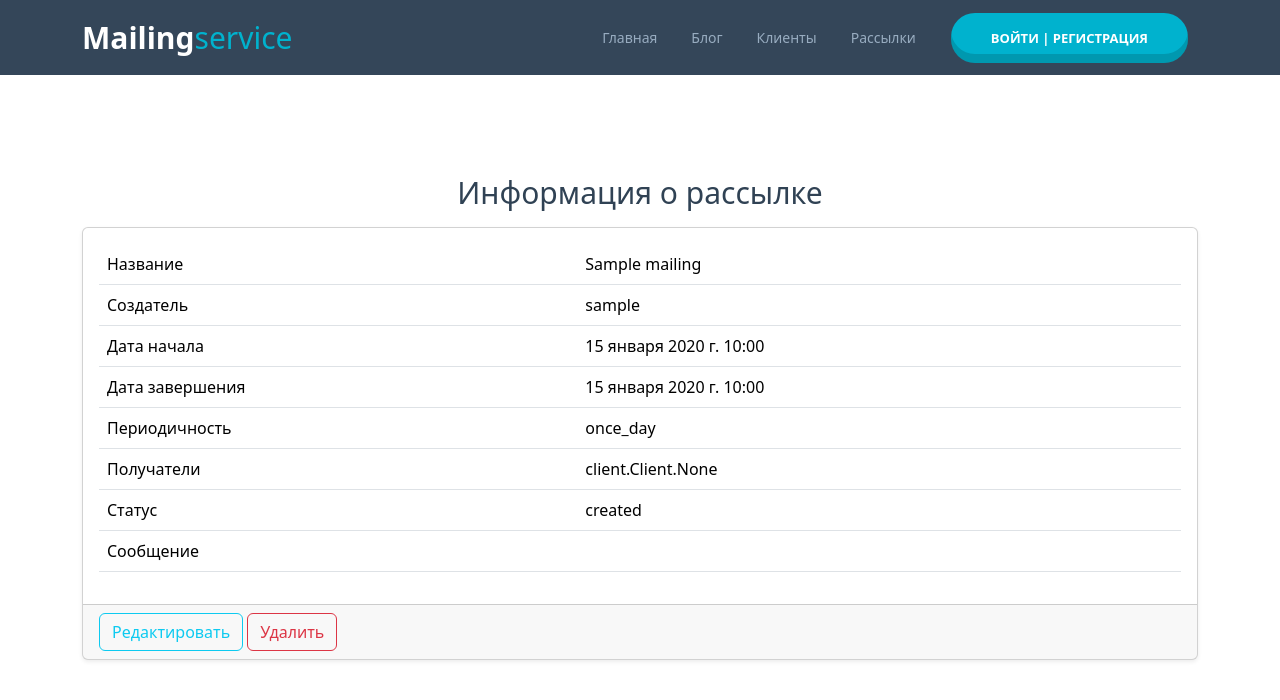
After one commit to UserSemDev/CW6_mailings_service, a Django app: page /mailings/1 in a window 1280 px wide. The commit adds this page. Shown: the top 700 px of the page. Run offline with Django 5.2, Linux system fonts and the light colour scheme; tables that the repository leaves empty hold one stand-in row (values such as "Sample post"); some libraries are stand-ins or nearby versions.

Commit message:
added model, controllers, templates to the mailing application

```diff
--- a/apps/mailing/models.py
+++ b/apps/mailing/models.py
@@ -1,3 +1,38 @@
+from django.conf import settings
 from django.db import models
 
-# Create your models here.
+from apps.client.models import Client
+from apps.message.models import Message
+
+NULLABLE = {'blank': True, 'null': True}
+
+
+class Mailing(models.Model):
+    """Модель рассылки"""
+
+    PERIODICITY_MAILING = [
+        ('once_day', 'раз в день'),
+        ('once_week', 'раз в неделю'),
+        ('once_month', 'раз в месяц'),
+    ]
+
+    STATUS_MAILING = [
+        ('created', 'создана'),
+        ('launched', 'запущена'),
+        ('completed', 'завершена')
+    ]
+
+    name = models.CharField(max_length=50, verbose_name='Название')
+    data_mailing = models.DateTimeField(verbose_name='Начало')
+    data_mailing_finish = models.DateTimeField(**NULLABLE, verbose_name='Завершение')
+    periodicity = models.CharField(max_length=10, choices=PERIODICITY_MAILING, verbose_name='Периодичность')
+    client_mailing = models.ManyToManyField(Client, verbose_name='Получатель')
+    user = models.ForeignKey(settings.AUTH_USER_MODEL, on_delete=models.CASCADE, verbose_name='Создатель')
+    status = models.CharField(max_length=9, choices=STATUS_MAILING, verbose_name='Статус')
+
+    def __str__(self):
+        return f'Рассылка: {self.name}'
+
+    class Meta:
+        verbose_name = 'рассылка'
+        verbose_name_plural = 'рассылки'
--- /dev/null
+++ b/apps/mailing/templates/mailing/mailing_detail.html
@@ -0,0 +1,51 @@
+{% extends 'main/base.html' %}
+{% block content %}
+<h2 class="text-center mb-3">{{ title }}</h2>
+<div class="row justify-content-center">
+    <div class="col-12">
+        <div class="card shadow-sm">
+            <div class="card-body">
+                <table class="table">
+                    <tr>
+                        <td>Название</td>
+                        <td>{{ object.name }}</td>
+                    </tr>
+                    <tr>
+                        <td>Создатель</td>
+                        <td>{{ object.user }}</td>
+                    </tr>
+                    <tr>
+                        <td>Дата начала</td>
+                        <td>{{ object.data_mailing }}</td>
+                    </tr>
+                    <tr>
+                        <td>Дата завершения</td>
+                        <td>{{ object.data_mailing_finish }}</td>
+                    </tr>
+                    <tr>
+                        <td>Периодичность</td>
+                        <td>{{ object.periodicity }}</td>
+                    </tr>
+                    <tr>
+                        <td>Получатели</td>
+                        <td>{{ object.client_mailing }}</td>
+                    </tr>
+                    <tr>
+                        <td>Статус</td>
+                        <td>{{ object.status }}</td>
+                    </tr>
+                    <tr>
+                        <td>Сообщение</td>
+                        <td>{{ object.message }}</td>
+                    </tr>
+                </table>
+            </div>
+            <div class="card-footer">
+                <a href="{% url 'mailings:mailing_update' object.pk %}" class="btn btn-outline-info btn-block">Редактировать</a>
+                <a href="{% url 'mailings:mailing_delete' object.pk %}"
+                   class="btn btn-outline-danger btn-block">Удалить</a>
+            </div>
+        </div>
+    </div>
+</div>
+{% endblock %}
--- /dev/null
+++ b/apps/mailing/urls.py
@@ -0,0 +1,14 @@
+from django.urls import path
+from apps.mailing.apps import MailingConfig
+from apps.mailing.views import MailingListView, MailingDetailView, MailingCreateView, MailingUpdateView, \
+    MailingDeleteView
+
+app_name = MailingConfig.name
+
+urlpatterns = [
+    path('', MailingListView.as_view(), name='mailing_list'),
+    path('<int:pk>', MailingDetailView.as_view(), name='mailing_detail'),
+    path('create/', MailingCreateView.as_view(), name='mailing_create'),
+    path('update/<int:pk>', MailingUpdateView.as_view(), name='mailing_update'),
+    path('delete/<int:pk>', MailingDeleteView.as_view(), name='mailing_delete'),
+]
--- a/apps/mailing/views.py
+++ b/apps/mailing/views.py
@@ -1,3 +1,37 @@
-from django.shortcuts import render
+from django.urls import reverse_lazy, reverse
+from django.views.generic import ListView, DetailView, CreateView, UpdateView, DeleteView
 
-# Create your views here.
+from apps.mailing.forms import MailingForm
+from apps.mailing.models import Mailing
+
+
+class MailingListView(ListView):
+    model = Mailing
+    extra_context = {'title': 'Рассылки'}
+
+
+class MailingDetailView(DetailView):
+    model = Mailing
+    extra_context = {'title': 'Информация о рассылке'}
+
+
+class MailingCreateView(CreateView):
+    model = Mailing
+    form_class = MailingForm
+    extra_context = {'title': 'Создание рассылки'}
+    success_url = reverse_lazy('mailings:mailing_list')
+
+
+class MailingUpdateView(UpdateView):
+    model = Mailing
+    form_class = MailingForm
+    extra_context = {'title': 'Редактирование рассылки'}
+
+    def get_success_url(self):
+        return reverse('mailings:mailing_detail', args=[self.kwargs.get('pk')])
+
+
+class MailingDeleteView(DeleteView):
+    model = Mailing
+    extra_context = {'title': 'Удаление рассылки'}
+    success_url = reverse_lazy('mailings:mailing_list')
--- a/apps/main/templates/main/includes/inc_menu.html
+++ b/apps/main/templates/main/includes/inc_menu.html
@@ -15,6 +15,9 @@
                     <a class="nav-link" href="{% url 'clients:client_list' %}">Клиенты</a>
                 </li>
                 <li class="nav-item">
+                    <a class="nav-link" href="{% url 'mailings:mailing_list' %}">Рассылки</a>
+                </li>
+                <li class="nav-item">
                     <a class="nav-link btn-default" href="#">Войти | Регистрация</a>
                 </li>
             </ul>
--- a/config/settings.py
+++ b/config/settings.py
@@ -43,6 +43,7 @@
 
     'apps.main',
     'apps.client',
+    'apps.mailing',
 ]
 
 MIDDLEWARE = [
--- a/config/urls.py
+++ b/config/urls.py
@@ -21,4 +21,5 @@
     path('admin/', admin.site.urls),
     path('', include('apps.main.urls', namespace='main')),
     path('clients/', include('apps.client.urls', namespace='clients')),
+    path('mailings/', include('apps.mailing.urls', namespace='mailings')),
 ]
```
Also changed, not shown: apps/mailing/forms.py (added, +14 -0 lines), apps/mailing/templates/mailing/mailing_confirm_delete.html (added, +17 -0 lines), apps/mailing/templates/mailing/mailing_form.html (added, +21 -0 lines), apps/mailing/templates/mailing/mailing_list.html (added, +30 -0 lines), apps/mailing/templates/mailing/base.html (deleted).
